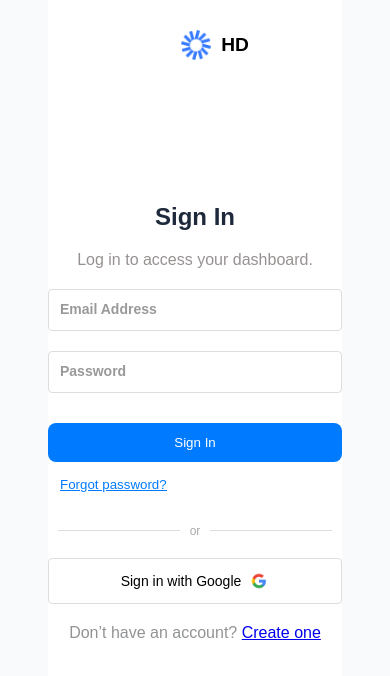
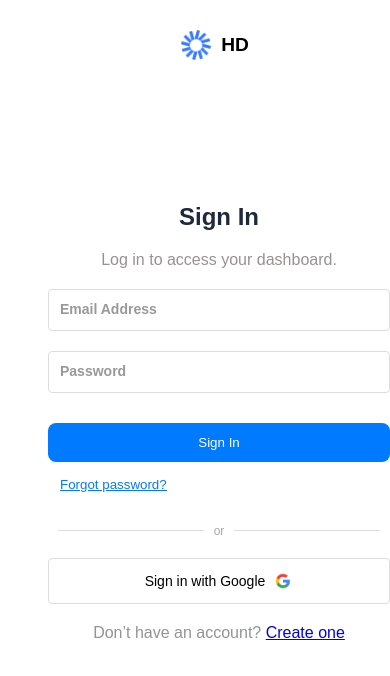
Before and after one commit to TanishqRathi12/Notes-Listing-project, a React (Create React App) app: page / in a window 390 px wide. Shown: the top 676 px of the page. Built offline with nearby package versions, Linux system fonts and the light colour scheme.

Commit message:
Fixed CSS Error

```diff
--- a/src/Styles/Common.css
+++ b/src/Styles/Common.css
@@ -6,7 +6,7 @@
 }
 
 body {
-  background-color: #f9fafc;
+  background-color: #ffffff;
 }
 
 .signup-container,
@@ -235,7 +235,6 @@ button:hover {
   display: flex;
   width: 100%;
   height: 100vh;
-  padding: 0 3rem;
 }
 
 }
```
